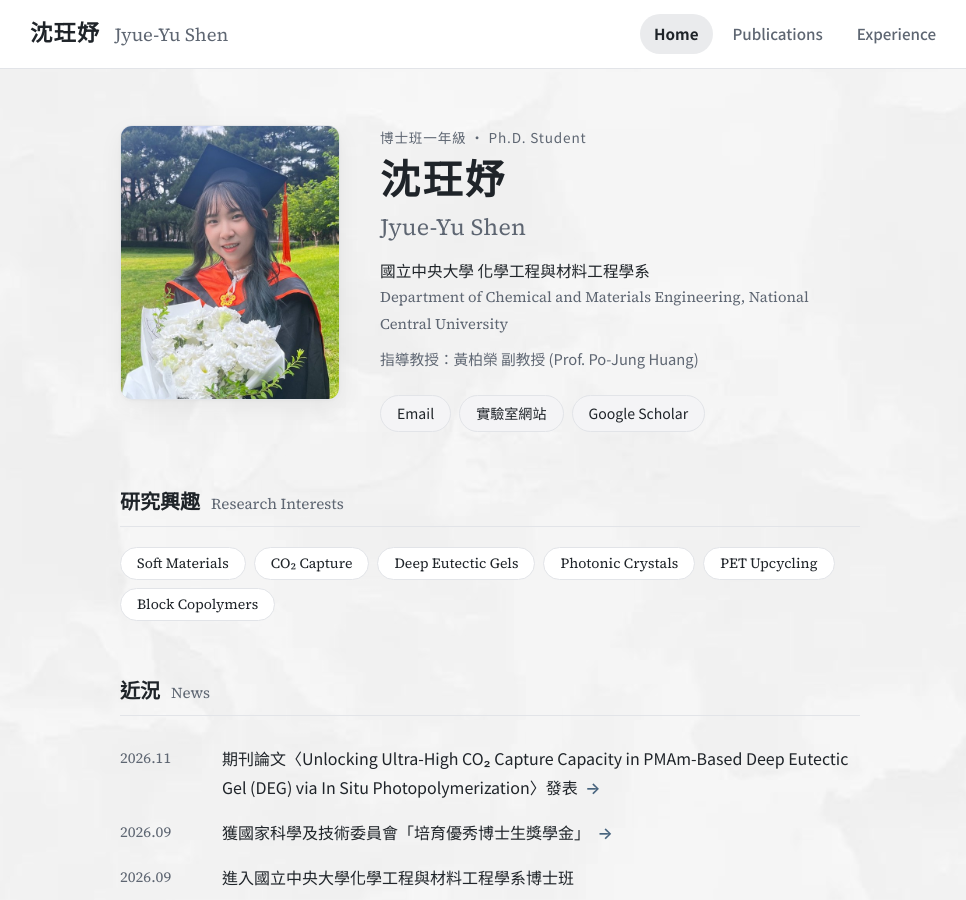
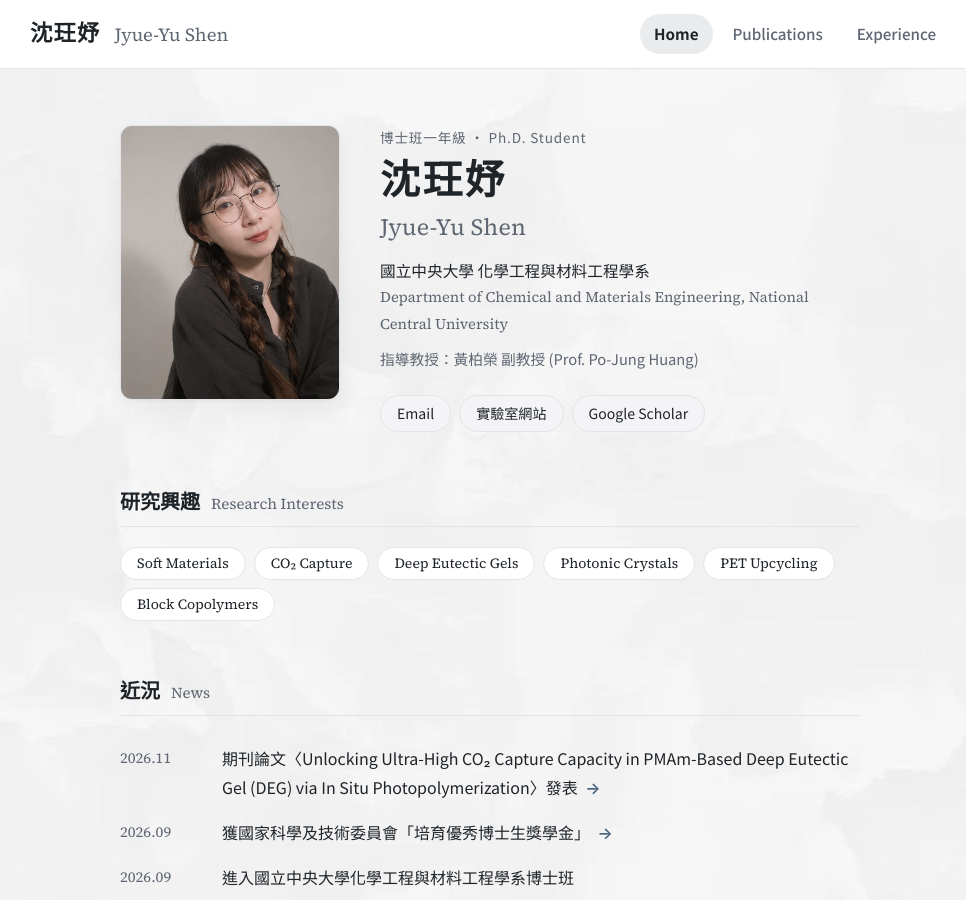
Before and after one commit to jyshenkk/jyshenkk.github.io, a Jekyll site: the page built from index.html, in a window 1280 px wide and 900 px high. Shown: the whole window, without its empty margins (150-1116 px from the left). Built offline with Jekyll 4.4.1, drawn with Linux system fonts in a browser that asks for light colours.

Commit message:
Update cover profile portrait with cropped 4:5 photo

```diff
--- a/index.html
+++ b/index.html
@@ -4,7 +4,7 @@ layout: default
 {%- assign p = site.data.profile -%}
 <section class="hero">
   <figure class="hero-photo">
-    <img src="{{ p.photo | relative_url }}" alt="{{ p.name_zh }}的照片" width="560" height="700" data-zoom="{{ p.photo | relative_url }}" data-caption="{{ p.name_zh }} {{ p.name_en }}">
+    <img src="{{ p.photo | relative_url }}?v={{ site.time | date: '%s' }}" alt="{{ p.name_zh }}的照片" width="560" height="700" data-zoom="{{ p.photo | relative_url }}?v={{ site.time | date: '%s' }}" data-caption="{{ p.name_zh }} {{ p.name_en }}">
   </figure>
   <div class="hero-text">
     <p class="eyebrow">{{ p.position }} · {{ p.position_en }}</p>
```
Also changed, not shown: assets/images/profile-portrait.jpg.
